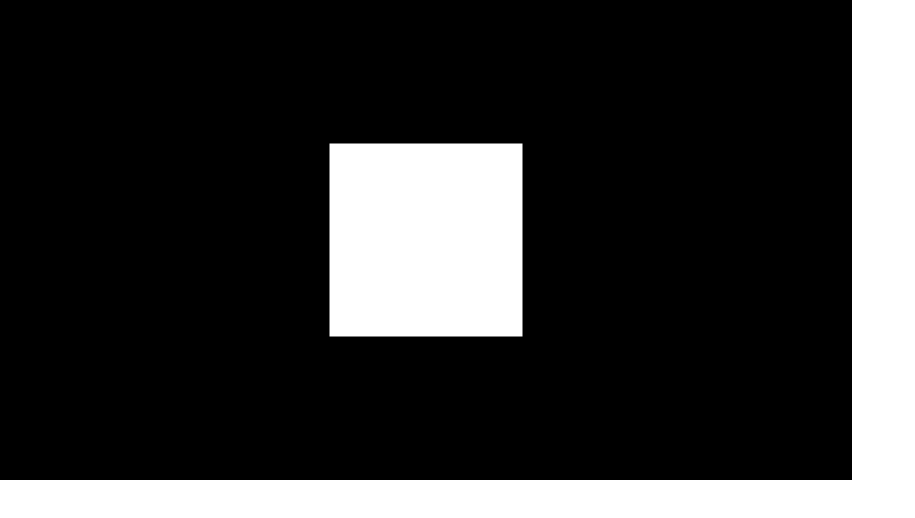
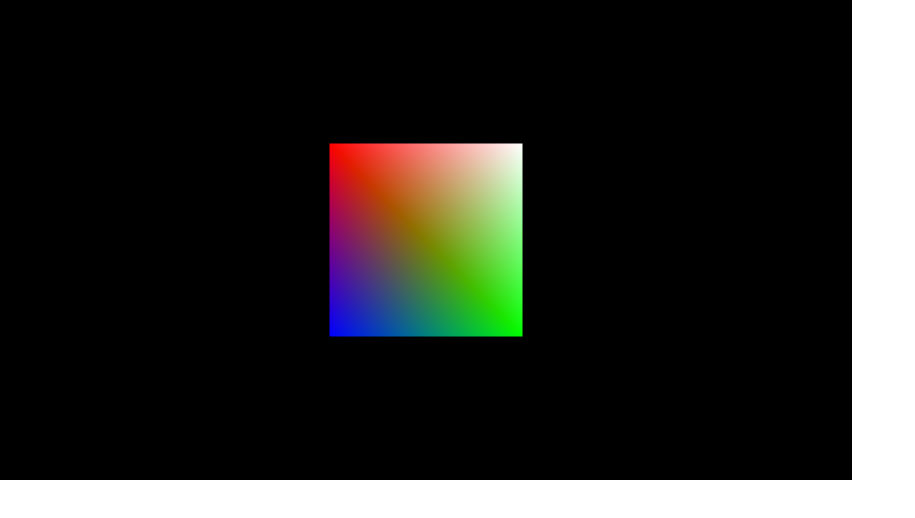
Before and after one commit to Aaaaash/make_webgl_great, a website with bundled scripts: page 02.Adding_2D_content_to_a_WebGL_context/index.html in a window 1280 px wide. Shown: the whole page, without its empty margins (0-915 px from the left). Built offline with nearby package versions, Linux system fonts and the light colour scheme.

Commit message:
add colors

```diff
--- a/02.Adding_2D_content_to_a_WebGL_context/drawScene.js
+++ b/02.Adding_2D_content_to_a_WebGL_context/drawScene.js
@@ -1,4 +1,5 @@
 export default function drawScene(gl, programInfo, buffers) {
+  debugger;
   // 清除画布
   gl.clearColor(0.0, 0.0, 0.0, 1.0);
   gl.clearDepth(1.0);
@@ -32,7 +33,7 @@ export default function drawScene(gl, programInfo, buffers) {
     const normalize = false;
     const stride = 0;
     const offset = 0;
-    gl.bindBuffer(gl.ARRAY_BUFFER, buffers);
+    gl.bindBuffer(gl.ARRAY_BUFFER, buffers.position);
     gl.vertexAttribPointer(
       programInfo.attribLocations.vertexPosition,
       numComponents,
@@ -43,6 +44,26 @@ export default function drawScene(gl, programInfo, buffers) {
     );
     gl.enableVertexAttribArray(programInfo.attribLocations.vertexPosition);
   }
+
+  {
+    // 告诉webgl从何处开始绘制
+    const numComponents = 4;
+    const type = gl.FLOAT;
+    const normalize = false;
+    const stride = 0;
+    const offset = 0;
+    gl.bindBuffer(gl.ARRAY_BUFFER, buffers.colors);
+    gl.vertexAttribPointer(
+      programInfo.attribLocations.vertexColor,
+      numComponents,
+      type,
+      normalize,
+      stride,
+      offset
+    );
+    gl.enableVertexAttribArray(programInfo.attribLocations.vertexColor);
+  }
+
   gl.useProgram(programInfo.program);
 
   gl.uniformMatrix4fv(
--- a/02.Adding_2D_content_to_a_WebGL_context/index.html
+++ b/02.Adding_2D_content_to_a_WebGL_context/index.html
@@ -17,16 +17,24 @@
     Your browser doesn't appear to support the HTML5 <code>&lt;canvas&gt;</code> element.
   </canvas>
   <script id="shader-fs" type="x-shader/x-fragment">
-    void main() {
-      gl_FragColor = vec4(1.0, 1.0, 1.0, 1.0);
+    varying lowp vec4 vColor;
+
+    void main(void) {
+      gl_FragColor = vColor;
     }
   </script>
   <script id="shader-vs" type="x-shader/x-vertex">
     attribute vec4 aVertexPosition;
+    attribute vec4 aVertexColor;
+
     uniform mat4 uModelViewMatrix;
     uniform mat4 uProjectionMatrix;
-    void main() {
+
+    varying lowp vec4 vColor;
+
+    void main(void) {
       gl_Position = uProjectionMatrix * uModelViewMatrix * aVertexPosition;
+      vColor = aVertexColor;
     }
   </script>
   <script src="../utils/gl-matrix.js"></script>
--- a/02.Adding_2D_content_to_a_WebGL_context/index.js
+++ b/02.Adding_2D_content_to_a_WebGL_context/index.js
@@ -30,6 +30,7 @@ if (gl) {
     program: shaderProgram,
     attribLocations: {
       vertexPosition: gl.getAttribLocation(shaderProgram, 'aVertexPosition'),
+      vertexColor: gl.getAttribLocation(shaderProgram, 'aVertexColor'),
     },
     uniformLocations: {
       projectionMatrix: gl.getUniformLocation(shaderProgram, 'uProjectionMatrix'),
--- a/02.Adding_2D_content_to_a_WebGL_context/initBuffers.js
+++ b/02.Adding_2D_content_to_a_WebGL_context/initBuffers.js
@@ -6,7 +6,7 @@ export default function initBuffers(gl) {
   // bindBuffer用于绑定上下文
   gl.bindBuffer(gl.ARRAY_BUFFER, positionBuffer);
 
-  const vertices = [
+  const position = [
     1.0,  1.0,
     -1.0,  1.0,
      1.0, -1.0,
@@ -14,6 +14,20 @@ export default function initBuffers(gl) {
   ];
   // 将图形的顶点信息转化为一个浮点类型的数组
   // 传到gl对象的bufferData创建对象的顶点
-  gl.bufferData(gl.ARRAY_BUFFER, new Float32Array(vertices), gl.STATIC_DRAW);
-  return positionBuffer;
+  gl.bufferData(gl.ARRAY_BUFFER, new Float32Array(position), gl.STATIC_DRAW);
+
+  const colors = [
+    1.0,  1.0,  1.0,  1.0,    // white
+    1.0,  0.0,  0.0,  1.0,    // red
+    0.0,  1.0,  0.0,  1.0,    // green
+    0.0,  0.0,  1.0,  1.0,    // blue
+  ];
+
+  const colorBuffer = gl.createBuffer();
+  gl.bindBuffer(gl.ARRAY_BUFFER, colorBuffer);
+  gl.bufferData(gl.ARRAY_BUFFER, new Float32Array(colors), gl.STATIC_DRAW);
+  return {
+    position: positionBuffer,
+    colors: colorBuffer,
+  };
 }
```
